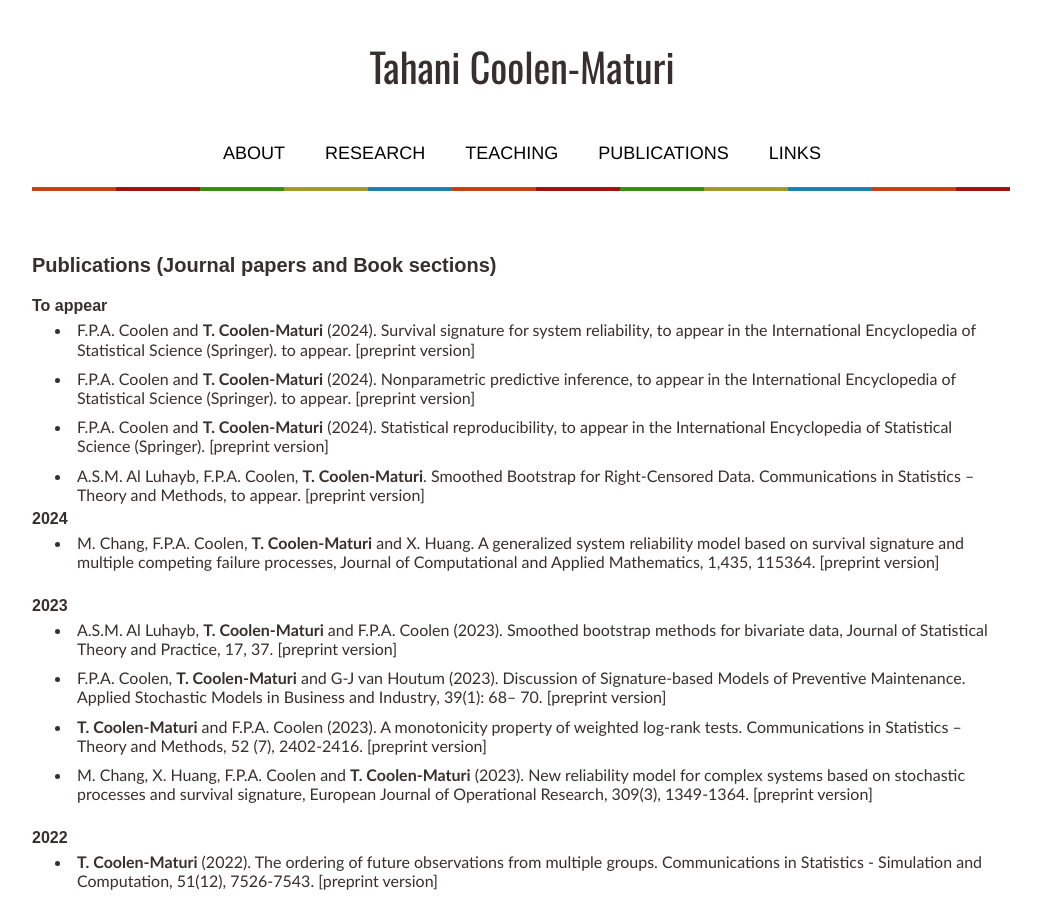
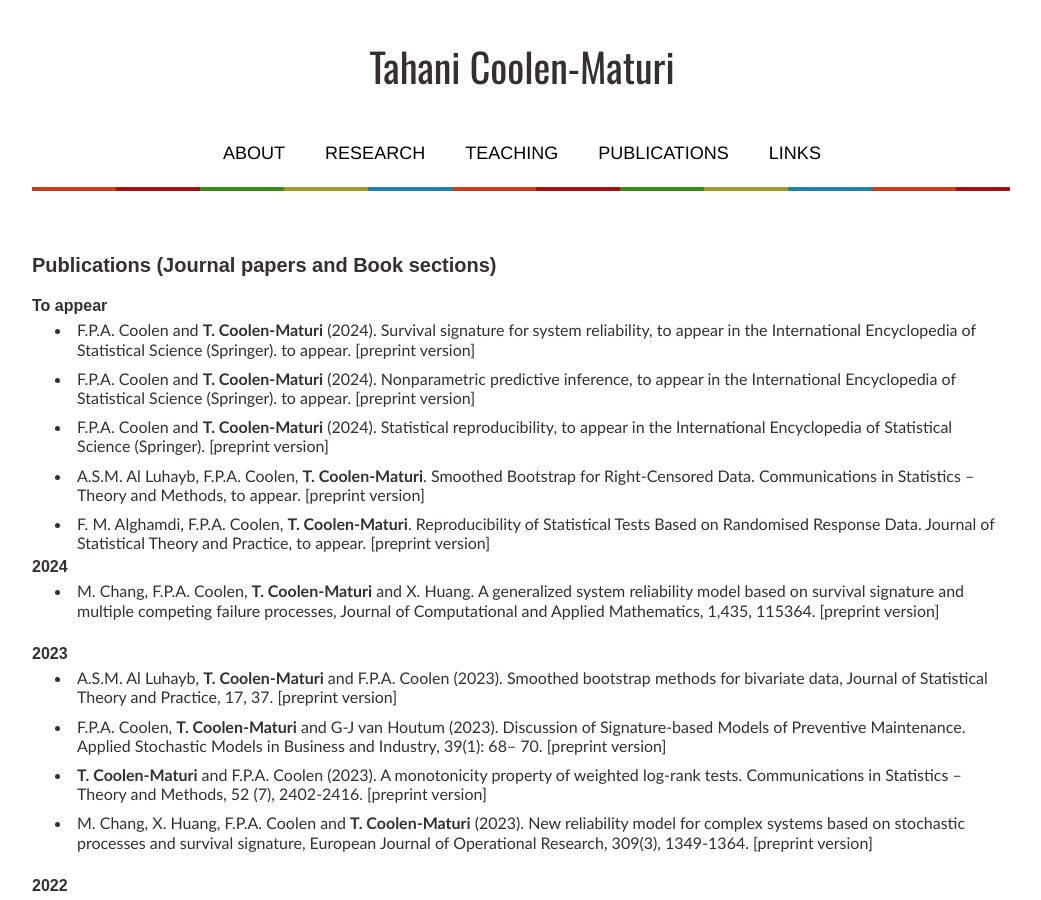
Before and after one commit to tmaturi/tahanimaturi, a Jekyll site: the page built from publications.md, in a window 1280 px wide and 900 px high. Shown: the whole window, without its empty margins (119-1160 px from the left). Built offline with Jekyll 4.4.1, drawn with Linux system fonts in a browser that asks for light colours; our own code applies the rules of GitHub Pages for plain Markdown files.

Commit message:
Update publications.md

```diff
--- a/publications.md
+++ b/publications.md
@@ -19,6 +19,8 @@ title: Publications
 
 
 - A.S.M. Al Luhayb, F.P.A. Coolen, **T. Coolen-Maturi**. Smoothed Bootstrap for Right-Censored Data.  Communications in Statistics – Theory and Methods, to appear. [[preprint version](pdfs/ComStats_SB_RC_Rev_221023.pdf){:target="_blank"}]
+
+- F. M. Alghamdi, F.P.A. Coolen, **T. Coolen-Maturi**. Reproducibility of Statistical Tests Based on Randomised Response Data.  Journal of Statistical Theory and Practice, to appear.  [[preprint version](pdfs/RP-RRD-23.pdf){:target="_blank"}]
 
 
 ### 2024
```
